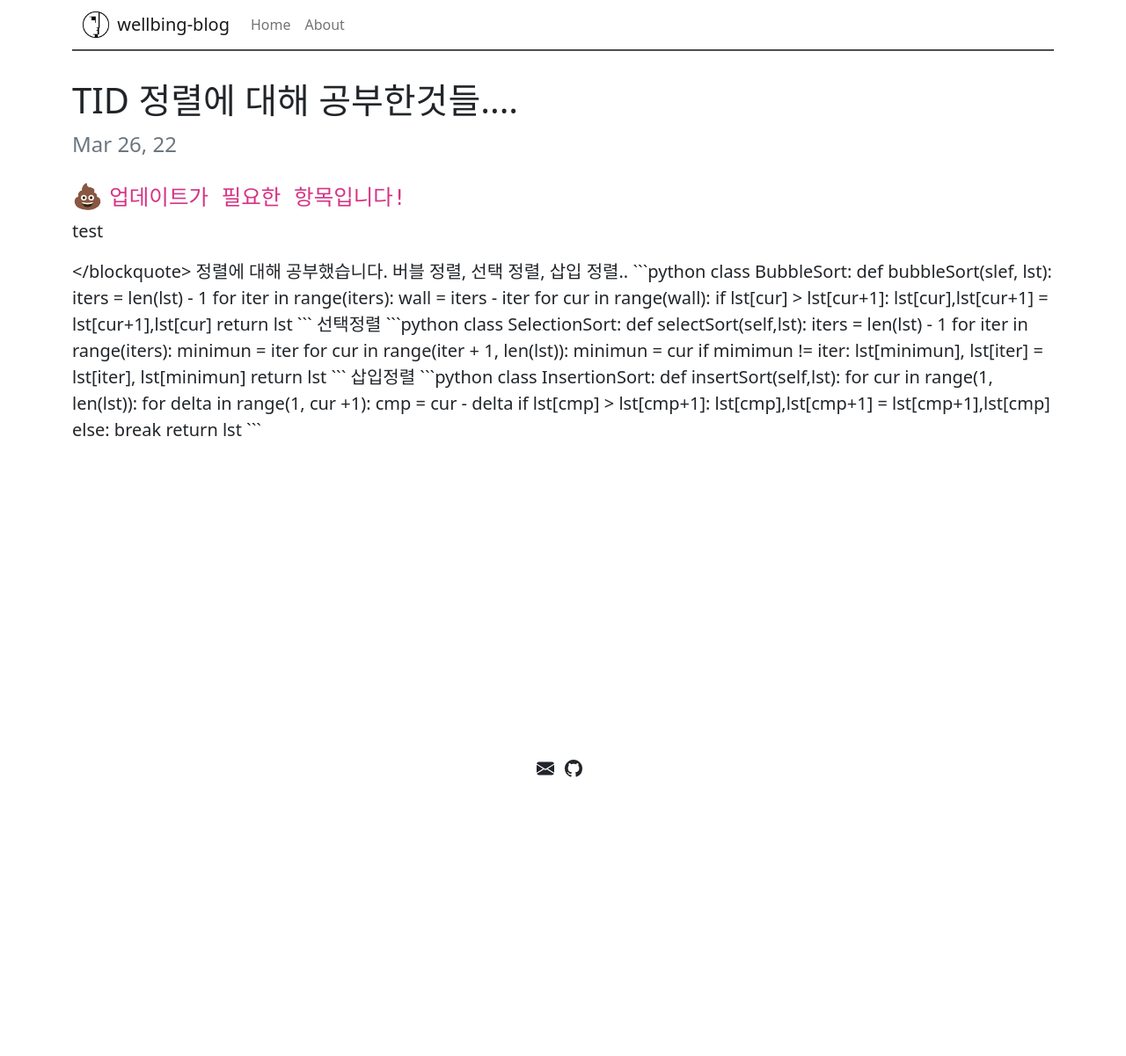
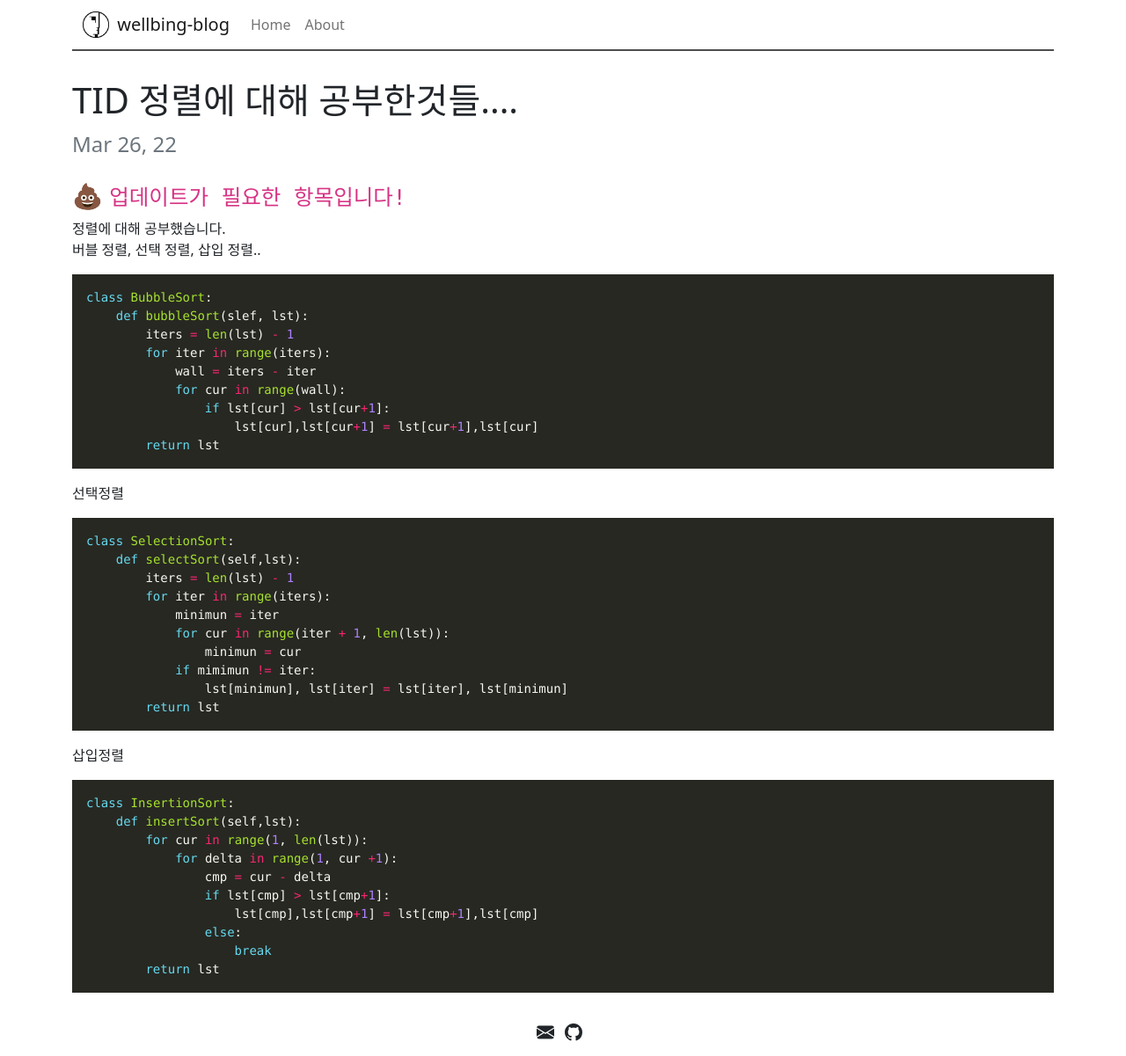
Before and after one commit to fomula91/fomula91.github.io, a Jekyll site: the page built from _posts/2022-3-26-TodayIdo.md, in a window 1280 px wide. Shown: the whole page at 88% size. Built offline with Jekyll 4.4.1, drawn with Linux system fonts in a browser that asks for light colours; before the commit the page ends 900 px from its top, so only the background shows below that.

Commit message:
edit post delete block

```diff
--- a/_posts/2022-3-26-TodayIdo.md
+++ b/_posts/2022-3-26-TodayIdo.md
@@ -3,7 +3,6 @@ layout: post
 title: TID 정렬에 대해 공부한것들....
 ---
 ### 💩 `업데이트가 필요한 항목입니다!`
-<blockquote><p>test<p></blockquote>
 
 정렬에 대해 공부했습니다.
 버블 정렬, 선택 정렬, 삽입 정렬..
```
